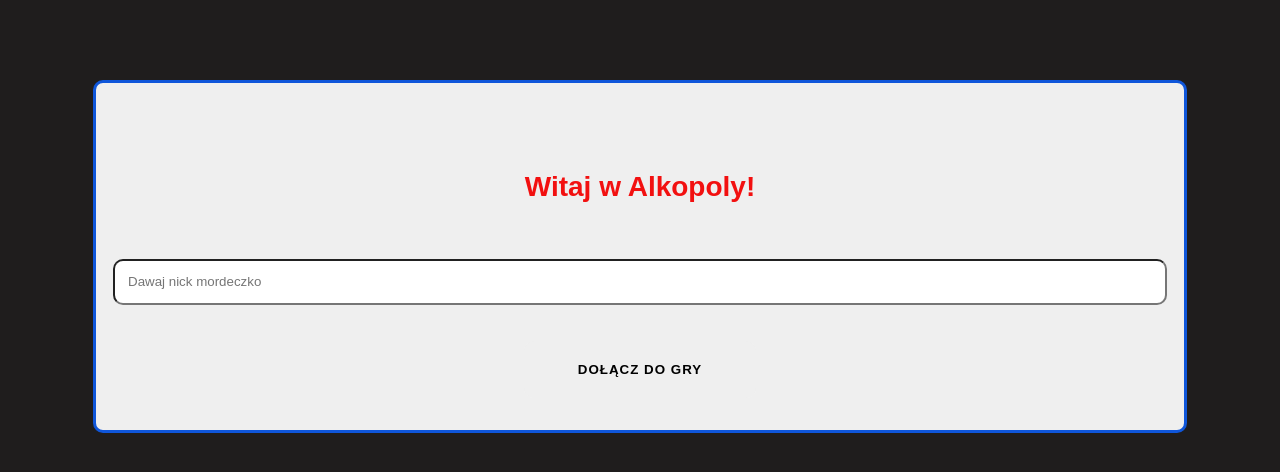
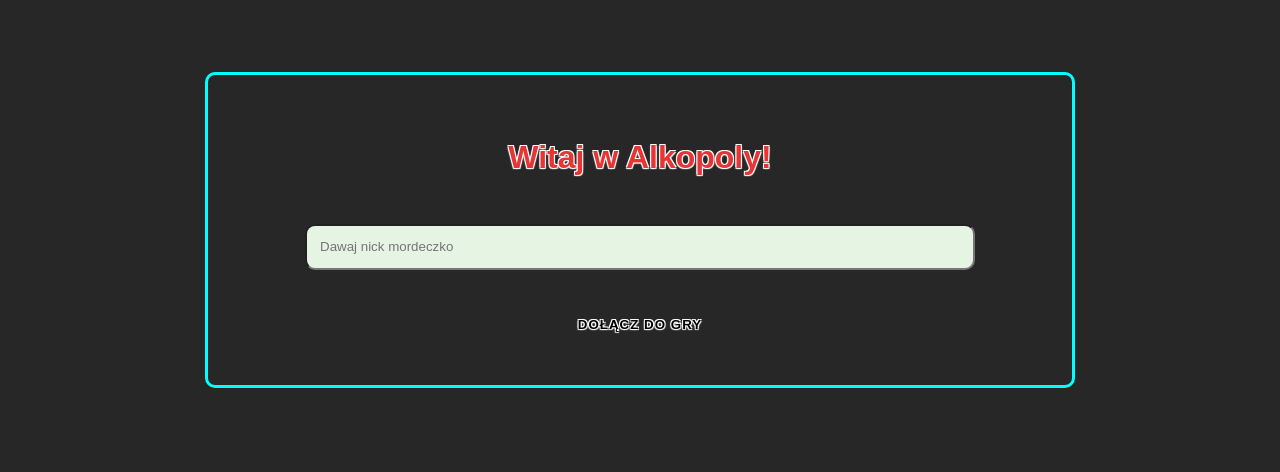
Before and after one commit to KondyKox/Alkopoly, a React (Vite) app: page / in a window 1280 px wide. Shown: the top 472 px of the page. Built offline with nearby package versions, Linux system fonts and the light colour scheme.

Commit message:
lobby styles

```diff
--- a/src/components/App/App.css
+++ b/src/components/App/App.css
@@ -1,4 +1,7 @@
 .app {
-    text-align: center;
-    color: var(--clr-red);
+    display: flex;
+    flex-direction: column;
+    justify-content: center;
+    align-items: center;
+    width: 100%;
 }
--- a/src/components/Lobby/Lobby.css
+++ b/src/components/Lobby/Lobby.css
@@ -1,31 +1,37 @@
 .lobby {
     text-align: center;
-    margin: 5em auto;
+    margin: 4.5em auto;
     padding: 2em;
     border: 3px solid var(--clr-blue);
     border-radius: 10px;
+    width: 50em;
     max-width: 80%;
-    background-color: var(--clr-light);
     color: var(--clr-dark);
-}
-
-h2 {
-    color: var(--clr-red);
+    text-shadow: 1px 1px 1px white, -1px 1px 1px white, -1px -1px 0 white,
+        1px -1px 0 white;
 }
 
 ul {
     list-style: none;
-    padding: 0;
+    padding: 1em;
     display: flex;
     justify-content: center;
     align-items: center;
+    flex-wrap: wrap;
+    overflow-y: auto;
+    max-height: 6.5em;
 }
 
 li {
     margin-bottom: 1em;
     font-size: var(--size-lg);
+    padding: .75em 1em;
+    margin: 0 .5em 1em 0;
+    border-radius: 10px;
+    background: var(--clr-pink);
 }
 
 p {
     font-size: var(--size-sm);
+    padding-top: 1.5em;
 }
--- a/src/components/PlayerRegistration/PlayerRegistration.css
+++ b/src/components/PlayerRegistration/PlayerRegistration.css
@@ -3,17 +3,20 @@
     flex-direction: column;
     justify-content: center;
     align-items: center;
-    margin:5em auto;
+    margin: 4.5em auto;
     padding: 2em;
     border: 3px solid var(--clr-blue);
     border-radius: 10px;
+    width: 50em;
     max-width: 80%;
-    background-color: var(--clr-light);
+    text-shadow: 1px 1px 1px white, -1px 1px 1px white, -1px -1px 0 white,
+        1px -1px 0 white;
 }
 
 input {
-    width: 100%;
+    width: 80%;
     padding: 1em;
     margin-bottom: 2em;
     border-radius: 10px;
+    background: var(--clr-green);
 }
--- a/src/components/PlayerRegistration/PlayerRegistration.jsx
+++ b/src/components/PlayerRegistration/PlayerRegistration.jsx
@@ -22,7 +22,7 @@ const PlayerRegistration = ({ onPlayerRegister, currentNickname }) => {
 
   return (
     <div className="player-registration">
-      <h2>Witaj w Alkopoly!</h2>
+      <h1>Witaj w Alkopoly!</h1>
       <input
         type="text"
         value={playerName}
--- a/style.css
+++ b/style.css
@@ -1,11 +1,11 @@
 :root {
     /* colors */
-    --clr-background: #1f1d1d;
     --clr-light: #efefef;
-    --clr-gray: #cac2c2;
-    --clr-dark: #262626;
-    --clr-blue: #0f56da;
-    --clr-red: #f21010;
+    --clr-green: #e5f4e3;
+    --clr-dark: #272727;
+    --clr-blue: #00FFFF;
+    --clr-red: #e73535;
+    --clr-pink: #ca2c92;
 
     /* sizes */
     --size-xxs: 0.5rem;
@@ -26,16 +26,26 @@
 body,
 html {
     font-family: Signika Negative, sans-serif;
-    overflow: hidden;
-    background: var(--clr-background);
+    overflow: auto;
     color: var(--clr-light);
     height: 100%;
+    background-color: var(--clr-dark);
+}
+
+h1,
+h2 {
+    padding: 1em;
+    margin-bottom: .5em;
+    color: var(--clr-red);
+}
+
+h1 {
+    font-weight: 800;
 }
 
 h2 {
-    padding: 2em;
+    font-size: var(--size-3xl);
     font-weight: 700;
-    font-size: var(--size-3xl);
 }
 
 .btn {
@@ -48,16 +58,53 @@ h2 {
     font-weight: 700;
     outline: none;
     position: relative;
-    background-color: none;
+    background-color: var(--clr-dark);
     border: solid 1px transparent;
     border-radius: 10px;
-    margin-top: 0.75em;
-    transition: all 0.2s ease-in-out;
+    transition: all .3s ease-in-out;
     -webkit-font-smoothing: antialiased;
+    text-shadow: 1px 1px 1px white, -1px 1px 1px white, -1px -1px 0 white,
+        1px -1px 0 white;
 }
 
 .btn:hover {
-    transform: scale(1.2);
-    color: var(--clr-blue);
-    background-color: var(--clr-gray);
+    transform: scale(1.1);
+    color: var(--clr-pink);
+    background-color: var(--clr-blue);
 }
+
+/* Scrollbar */
+::-webkit-scrollbar {
+    width: 10px;
+}
+
+::-webkit-scrollbar-track {
+    background-color: var(--clr-dark);
+}
+
+::-webkit-scrollbar-thumb {
+    background-color: var(--clr-green);
+    border-radius: 5px;
+}
+
+::-webkit-scrollbar-thumb:hover {
+    background-color: var(--clr-dark);
+}
+
+/* Firefox Scrollbar */
+* {
+    scrollbar-width: thin;
+    scrollbar-color: var(--clr-green) var(--clr-dark);
+}
+
+*::-moz-scrollbar-thumb {
+    background-color: var(--clr-green);
+}
+
+*::-moz-scrollbar-thumb:hover {
+    background-color: var(--clr-dark);
+}
+
+*::-moz-scrollbar-track {
+    background-color: var(--clr-dark);
+}
```
